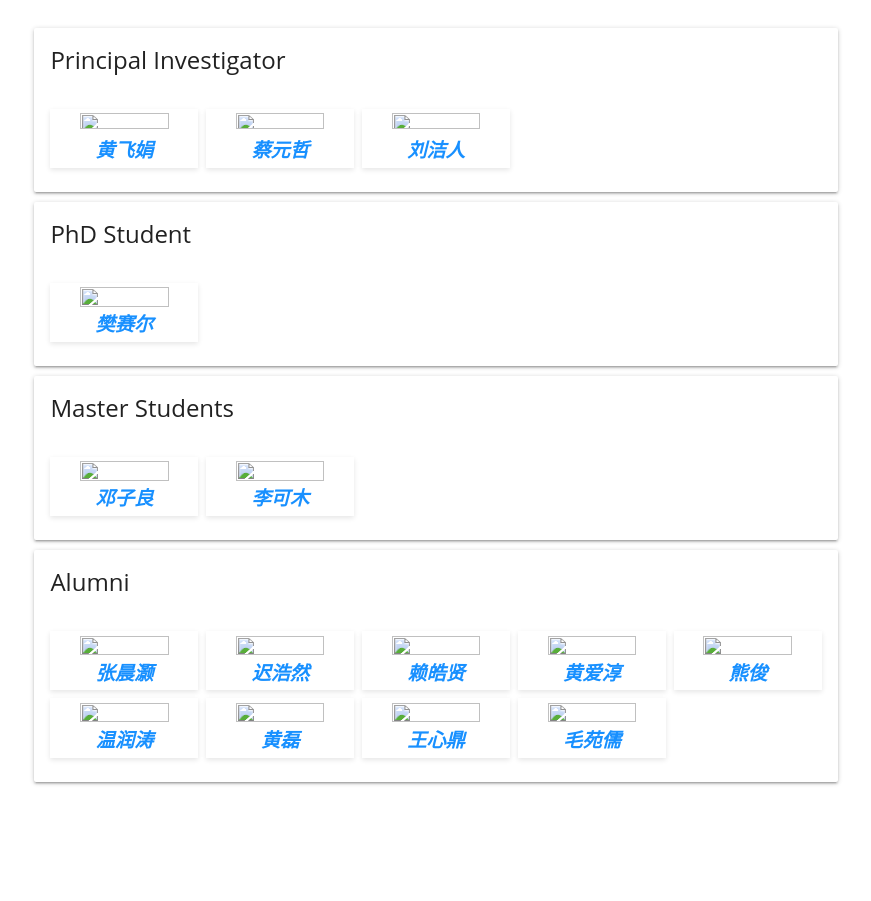
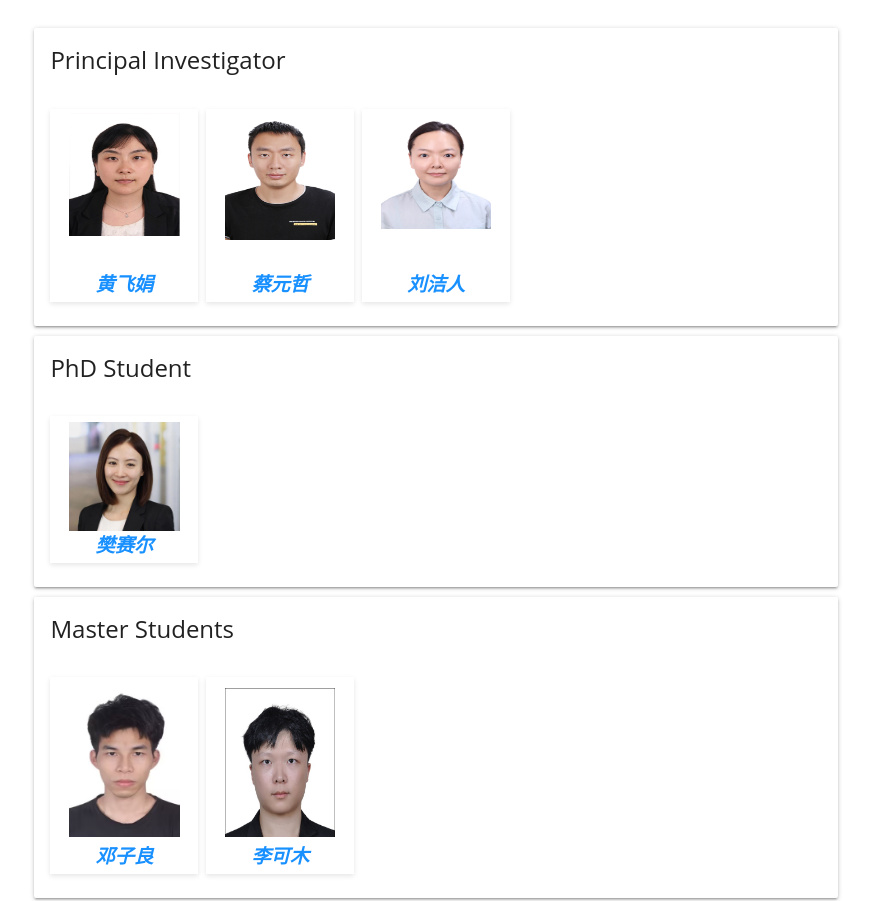
Before and after one commit to dcyye/Wemed.github.io, a plain HTML site: page 网页/team.html in a window 1280 px wide. Shown: the top 901 px of the page, without its empty margins (204-1075 px from the left). Before the commit the page ends 800 px from the top, so only its background shows below. Drawn offline with Linux system fonts and the light colour scheme.

Commit message:
seventh commit

```diff
--- a/网页/team.html
+++ b/网页/team.html
@@ -203,7 +203,7 @@
               <div class="div-NG">
                 <div class="div-NC">
                     <div class="content">
-                      <a href="https://dcyye.github.io/hfj.github.io/"><img src="/实验室/图片/图片-黄飞娟.png" alt=""></a>
+                      <a href="https://dcyye.github.io/hfj.github.io/"><img src="../图片/图片-黄飞娟.png" alt=""></a>
                       <h2>
                         <a style="font-family: 楷体;">
                           黄飞娟
@@ -213,7 +213,7 @@
                 </div>
                 <div class="div-NC">
                     <div class="content">
-                      <a href="https://dcyye.github.io/cyz.github.io/"><img src="/实验室/图片/图片-蔡博.png" alt=""></a>
+                      <a href="https://dcyye.github.io/cyz.github.io/"><img src="../图片/图片-蔡博.png" alt=""></a>
                       <h2>
                         <a style="font-family: 楷体;">
                           蔡元哲
@@ -223,7 +223,7 @@
                 </div>
                 <div class="div-NC">
                     <div class="content">
-                      <a href="https://dcyye.github.io/ljr.github.io/"><img src="/实验室/图片/图片-刘洁人.jpg" alt=""></a>
+                      <a href="https://dcyye.github.io/ljr.github.io/"><img src="../图片/图片-刘洁人.jpg" alt=""></a>
                       <h2>
                         <a style="font-family: 楷体;">
                           刘洁人
@@ -276,7 +276,7 @@
               <div class="div-NG">
                 <div href="" class="div-NC">
                   <div class="content">
-                    <img src="/实验室/图片/图片-樊赛尔.jpg" alt="">
+                    <img src="../图片/图片-樊赛尔.jpg" alt="">
                     <h2>
                       <a href="" style="font-family: 楷体;">
                         樊赛尔
@@ -303,7 +303,7 @@
               <div class="div-NG">
                 <div href="" class="div-NC">
                   <div class="content">
-                    <img src="/实验室/图片/图片-邓子良.jpg" alt="">
+                    <img src="../图片/图片-邓子良.jpg" alt="">
                     <h2>
                       <a href="" style="font-family: 楷体;">
                         邓子良
@@ -313,7 +313,7 @@
                 </div>
                 <div href="" class="div-NC">
                   <div class="content">
-                    <img src="/实验室/图片/图片-李可木.png" alt="">
+                    <img src="../图片/图片-李可木.png" alt="">
                     <h2>
                       <a href="" style="font-family: 楷体;">
                         李可木
@@ -340,7 +340,7 @@
               <div class="div-NG">
                 <div href="" class="div-NC">
                   <div class="content">
-                    <img src="/实验室/图片/图片-张晨灏.jpg">
+                    <img src="../图片/图片-张晨灏.jpg">
                     <h2>
                       <a href="" style="font-family: 楷体;">
                         张晨灏
@@ -350,7 +350,7 @@
                 </div>
                 <div href="" class="div-NC">
                   <div class="content">
-                    <img src="/实验室/图片/图片-迟浩然.jpg" alt="">
+                    <img src="../图片/图片-迟浩然.jpg" alt="">
                     <h2>
                       <a href="" style="font-family: 楷体;">
                         迟浩然
@@ -360,7 +360,7 @@
                 </div>
                 <div href="" class="div-NC">
                   <div class="content">
-                    <img src="/实验室/图片/图片-赖皓贤.jpg" alt="">
+                    <img src="../图片/图片-赖皓贤.jpg" alt="">
                     <h2>
                       <a href="" style="font-family: 楷体;">
                         赖皓贤
@@ -370,7 +370,7 @@
                 </div>
                 <div href="" class="div-NC">
                   <div class="content">
-                    <img src="/实验室/图片/图片-黄爱淳.png" alt="">
+                    <img src="../图片/图片-黄爱淳.png" alt="">
                     <h2>
                       <a href="" style="font-family: 楷体;">
                         黄爱淳
@@ -380,7 +380,7 @@
                 </div>
                 <div href="" class="div-NC">
                   <div class="content">
-                    <img src="/实验室/图片/图片-熊俊.png" alt="">
+                    <img src="../图片/图片-熊俊.png" alt="">
                     <h2>
                       <a href="" style="font-family: 楷体;">
                         熊俊
@@ -390,7 +390,7 @@
                 </div>
                 <div href="" class="div-NC">
                   <div class="content">
-                    <img src="/实验室/图片/图片-温润涛.png" alt="">
+                    <img src="../图片/图片-温润涛.png" alt="">
                     <h2>
                       <a href="" style="font-family: 楷体;">
                         温润涛
@@ -400,7 +400,7 @@
                 </div>
                 <div href="" class="div-NC">
                   <div class="content">
-                    <img src="/实验室/图片/图片-黄磊.png" class="img-1">
+                    <img src="../图片/图片-黄磊.png" class="img-1">
                     <h2>
                       <a href="" style="font-family: 楷体;">
                         黄磊
@@ -410,7 +410,7 @@
                 </div>
                 <div href="" class="div-NC">
                     <div class="content">
-                      <img src="/实验室/图片/图片-王心鼎.png" alt="">
+                      <img src="../图片/图片-王心鼎.png" alt="">
                       <h2>
                         <a href="" style="font-family: 楷体;">
                           王心鼎
@@ -420,7 +420,7 @@
                 </div>
                 <div href="" class="div-NC">
                     <div class="content">
-                      <img src="/实验室/图片/图片-毛苑儒.png" class="img-1">
+                      <img src="../图片/图片-毛苑儒.png" class="img-1">
                       <h2>
                         <a href="" style="font-family: 楷体;">
                           毛苑儒
```
Also changed, not shown: 网页/index.html (+2 -2 lines), 网页/research.html (+9 -9 lines).
